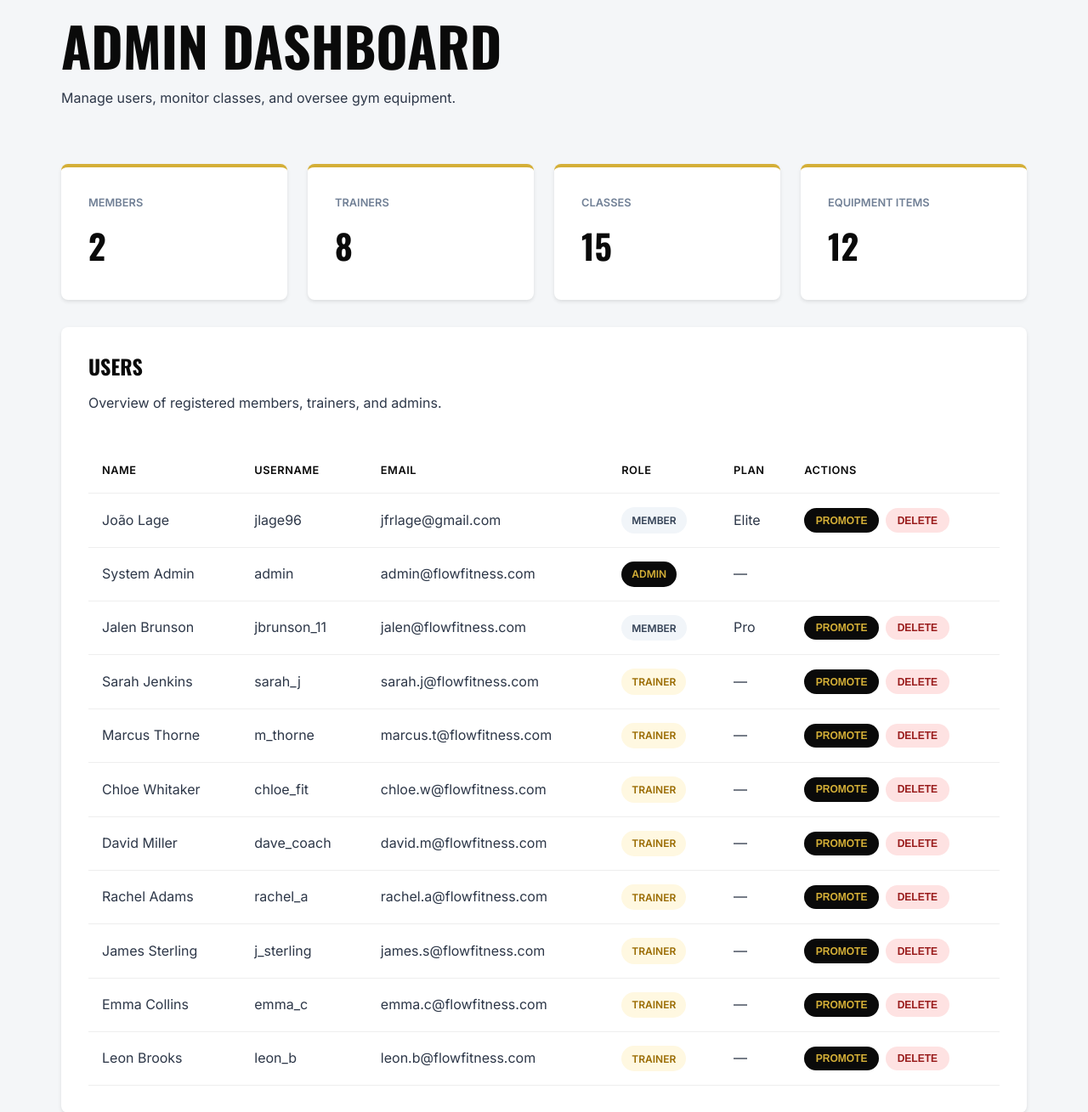
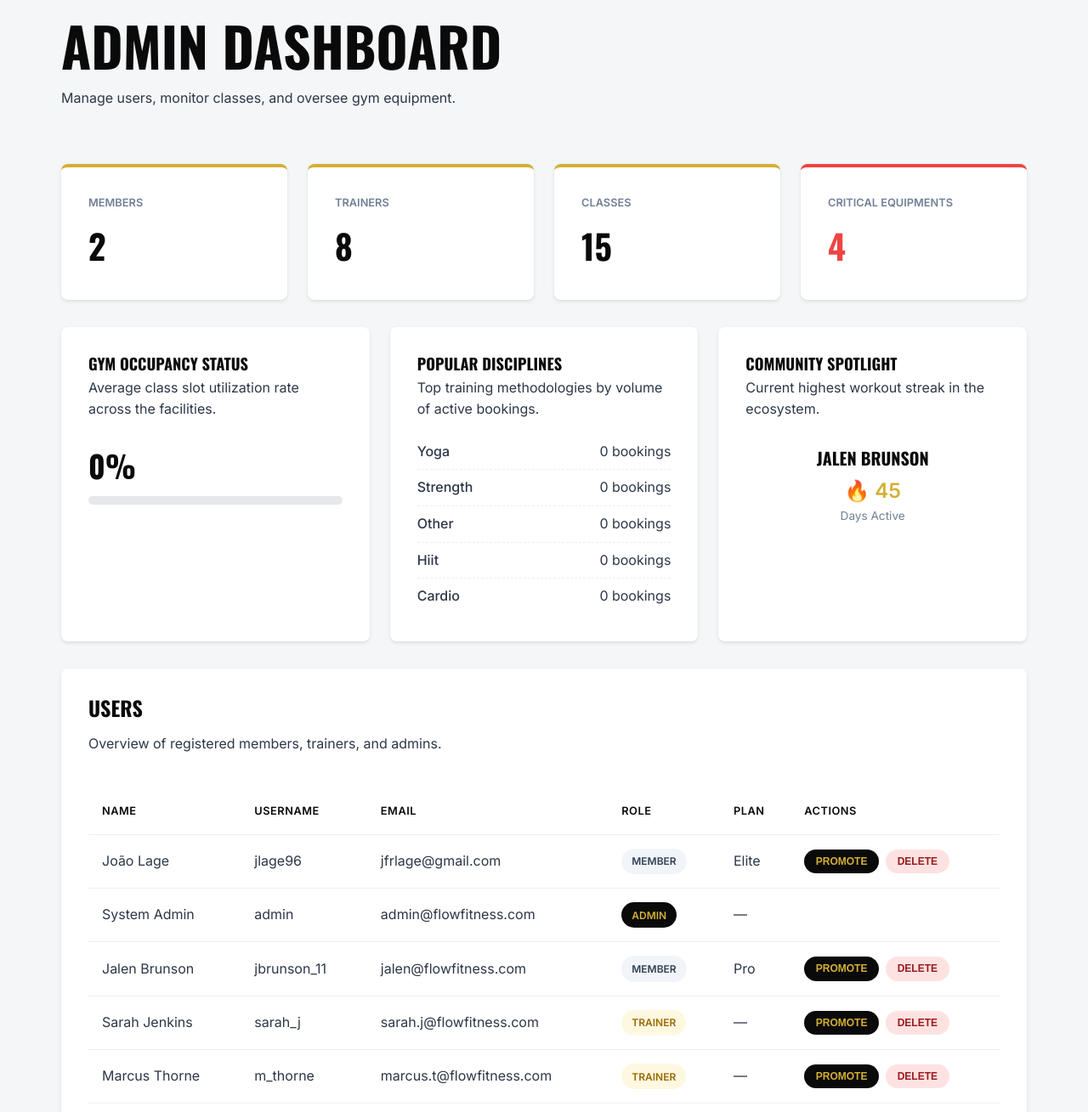
Before and after one commit to DavidPinto8/Gym-Website, a PHP site: page /admin.php in a window 1280 px wide. Shown: the part 191-1500 px from the top of the page at 85% size. Run offline with PHP 8.4, Linux system fonts and the light colour scheme; the visitor is signed in with stand-in values (Sample User, id 1); data comes from the database, SQL or seed files in the repository.

Commit message:
Add robust analytics queries for gym stats overview

```diff
--- a/admin.php
+++ b/admin.php
@@ -20,6 +20,53 @@ $totalMembers = $db->query("SELECT COUNT(*) FROM users WHERE role = 'member'")->
 $totalTrainers = $db->query("SELECT COUNT(*) FROM users WHERE role = 'trainer'")->fetchColumn();
 $totalClasses = $db->query("SELECT COUNT(*) FROM classes")->fetchColumn();
 $totalEquipment = $db->query("SELECT COUNT(*) FROM equipment")->fetchColumn();
+
+
+$occupancyQuery = $db->query("
+    SELECT
+        CASE
+            WHEN SUM(capacity) > 0
+            THEN ROUND((COUNT(enrollments.id) * 100.0) / SUM(capacity), 1)
+            ELSE 0
+        END
+    FROM classes
+    LEFT JOIN enrollments
+        ON classes.id = enrollments.class_id
+        AND enrollments.status = 'enrolled'
+");
+$avgOccupancy = $occupancyQuery->fetchColumn();
+
+
+$popularityQuery = $db->query("
+    SELECT
+        classes.type,
+        COUNT(enrollments.id) as total_enrollments
+    FROM classes
+    LEFT JOIN enrollments
+        ON classes.id = enrollments.class_id
+        AND enrollments.status = 'enrolled'
+    GROUP BY classes.type
+    ORDER BY total_enrollments DESC
+");
+$disciplinePopularity = $popularityQuery->fetchAll();
+
+
+$topStreakQuery = $db->query("
+    SELECT users.name, members.streak
+    FROM members
+    JOIN users ON members.user_id = users.id
+    ORDER BY members.streak DESC
+    LIMIT 1
+");
+$topStreakMember = $topStreakQuery->fetch();
+
+
+$criticalEquipmentCount = $db->query("
+    SELECT COUNT(*)
+    FROM equipment
+    WHERE total_units > 0 AND ((available_units * 100.0) / total_units) <= 25.0
+")->fetchColumn();
+
 
 $stmt = $db->query("
     SELECT
@@ -110,9 +157,54 @@ include 'templates/header.php';
                 <strong><?php echo htmlspecialchars($totalClasses); ?></strong>
             </article>
 
-            <article class="admin-stat-card card">
-                <span class="stat-label">Equipment Items</span>
-                <strong><?php echo htmlspecialchars($totalEquipment); ?></strong>
+            <article class="admin-stat-card card <?php echo $criticalEquipmentCount > 0 ? 'alert-border-danger' : ''; ?>">
+                <span class="stat-label">Critical Equipments</span>
+                <strong class="<?php echo $criticalEquipmentCount > 0 ? 'text-danger-focused' : ''; ?>">
+                    <?php echo htmlspecialchars($criticalEquipmentCount); ?>
+                </strong>
+            </article>
+        </section>
+
+        <section class="analytics-row-grid">
+            <article class="analytics-panel card">
+                <h3>Gym Occupancy Status</h3>
+                <p class="text-muted">Average class slot utilization rate across the facilities.</p>
+                <div class="occupancy-display">
+                    <span class="occupancy-percentage"><?php echo htmlspecialchars($avgOccupancy); ?>%</span>
+                    <div class="occupancy-bar-bg">
+                        <div class="occupancy-bar-fill" style="width: <?php echo htmlspecialchars($avgOccupancy); ?>%;"></div>
+                    </div>
+                </div>
+            </article>
+
+            <article class="analytics-panel card">
+                <h3>Popular Disciplines</h3>
+                <p class="text-muted">Top training methodologies by volume of active bookings.</p>
+                <ul class="analytics-discipline-list">
+                    <?php if (count($disciplinePopularity) > 0): ?>
+                        <?php foreach ($disciplinePopularity as $discipline): ?>
+                            <li>
+                                <span class="discipline-name text-capitalize"><?php echo htmlspecialchars($discipline['type']); ?></span>
+                                <span class="discipline-count badge-gold"><?php echo htmlspecialchars($discipline['total_enrollments']); ?> bookings</span>
+                            </li>
+                        <?php endforeach; ?>
+                    <?php else: ?>
+                        <li class="text-muted">No active registrations recorded.</li>
+                    <?php endif; ?>
+                </ul>
+            </article>
+
+            <article class="analytics-panel card">
+                <h3>Community Spotlight</h3>
+                <p class="text-muted">Current highest workout streak in the ecosystem.</p>
+                <?php if ($topStreakMember): ?>
+                    <div class="spotlight-content">
+                        <h4><?php echo htmlspecialchars($topStreakMember['name']); ?></h4>
+                        <p class="streak-score">🔥 <?php echo htmlspecialchars($topStreakMember['streak']); ?> <small>Days Active</small></p>
+                    </div>
+                <?php else: ?>
+                    <p class="text-muted">No active member data found.</p>
+                <?php endif; ?>
             </article>
         </section>
 
--- a/css/admin.css
+++ b/css/admin.css
@@ -305,3 +305,111 @@
         padding: 1.25rem;
     }
 }
+
+/* --- ANALYTICS PANEL DESIGN (Person 2 Layout Expansion) --- */
+.analytics-row-grid {
+    display: grid;
+    grid-template-columns: repeat(3, 1fr);
+    gap: 1.5rem;
+    margin-bottom: 2rem;
+}
+
+.analytics-panel h3 {
+    font-size: 1.15rem;
+    color: var(--black);
+    margin-bottom: 0.25rem;
+    font-family: var(--font-heading);
+}
+
+.occupancy-display {
+    margin-top: 1.5rem;
+}
+
+.occupancy-percentage {
+    font-family: var(--font-heading);
+    font-size: 2.25rem;
+    font-weight: 700;
+    color: var(--black);
+    display: block;
+    margin-bottom: 0.5rem;
+}
+
+.occupancy-bar-bg {
+    height: 10px;
+    background-color: #e5e7eb;
+    border-radius: var(--radius-pill);
+    overflow: hidden;
+}
+
+.occupancy-bar-fill {
+    height: 100%;
+    background: linear-gradient(90deg, var(--black), var(--gold));
+    border-radius: var(--radius-pill);
+}
+
+.analytics-discipline-list {
+    list-style: none;
+    padding: 0;
+    margin: 1rem 0 0 0;
+}
+
+.analytics-discipline-list li {
+    display: flex;
+    justify-content: space-between;
+    align-items: center;
+    padding: 0.5rem 0;
+    border-bottom: 1px dashed #eee;
+}
+
+.analytics-discipline-list li:last-child {
+    border-bottom: none;
+}
+
+.discipline-name {
+    font-weight: 500;
+    color: var(--text-dark);
+}
+
+.text-capitalize {
+    text-transform: capitalize;
+}
+
+.spotlight-content {
+    margin-top: 1.5rem;
+    text-align: center;
+    padding: 0.5rem;
+}
+
+.spotlight-content h4 {
+    font-size: 1.25rem;
+    color: var(--black);
+    margin-bottom: 0.5rem;
+}
+
+.streak-score {
+    font-size: 1.5rem;
+    font-weight: 700;
+    color: var(--gold);
+    margin: 0;
+}
+
+.streak-score small {
+    font-size: 0.85rem;
+    color: var(--text-muted);
+    font-weight: 400;
+    display: block;
+}
+
+.alert-border-danger {
+    border-top: 4px solid #ef4444 !important;
+}
+
+.text-danger-focused {
+    color: #ef4444 !important;
+}
+
+@media (max-width: 900px) {
+    .analytics-row-grid {
+        grid-template-columns: 1fr;
+    }
+}
```
